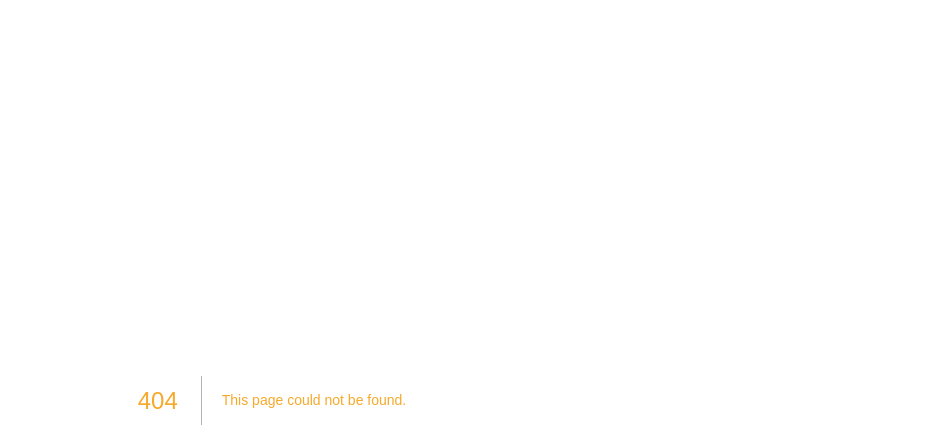
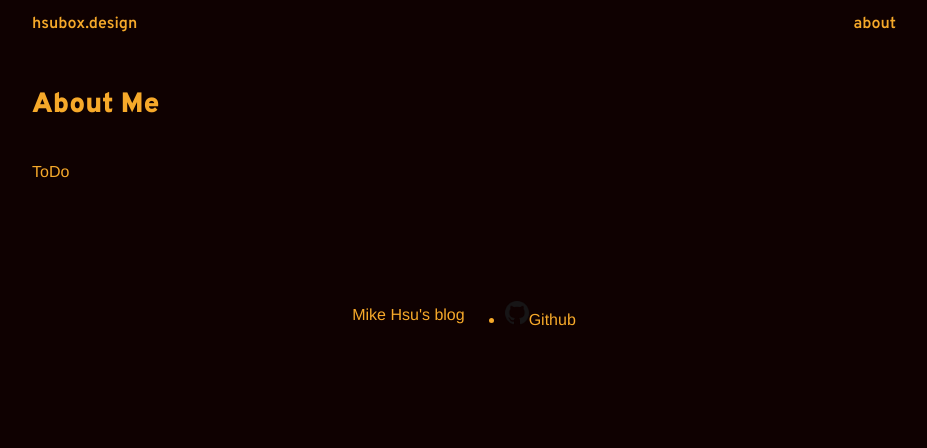
Before and after one commit to hymm/hsubox.design, a Next.js app: page /about in a window 1280 px wide. Before the commit this address had no page. Shown: the top 448 px of the page, without its empty margins (176-1103 px from the left). Built offline with nearby package versions, Linux system fonts and the light colour scheme.

Commit message:
add links to footer and header

```diff
--- a/_includes/footer.js
+++ b/_includes/footer.js
@@ -1,9 +1,14 @@
+import Image from "next/image";
+
 export default function Footer() {
   return (
     <footer>
       <p>Mike Hsu's blog</p>
       <ul>
-        <li>Github</li>
+        <li>
+          <Image src="/images/Github-Mark-32px.png" width={24} height={24} />
+          Github
+        </li>
       </ul>
     </footer>
   );
--- a/_includes/header.js
+++ b/_includes/header.js
@@ -1,11 +1,20 @@
 import styles from "./header.module.css";
+import Link from "next/link";
 
 export default function Header() {
   return (
     <header className={styles.header}>
       <ul>
-        <li>hsubox.design</li>
-        <li>about</li>
+        <li>
+          <Link href="/">
+            <a>hsubox.design</a>
+          </Link>
+        </li>
+        <li>
+          <Link href="/about">
+            <a>about</a>
+          </Link>
+        </li>
       </ul>
     </header>
   );
--- a/_layouts/default.js
+++ b/_layouts/default.js
@@ -10,7 +10,7 @@ export default function DefaultLayout({ children, title, description }) {
         <meta name="description" content={description} />
         <style>
           @import
-          url('https://fonts.googleapis.com/css2?family=Arimo&family=Overpass:wght@900&display=swap');
+          url('https://fonts.googleapis.com/css2?family=Arimo&family=Overpass:wght@600;900&display=swap');
         </style>
       </Head>
       <Header />
--- /dev/null
+++ b/pages/about.js
@@ -0,0 +1,14 @@
+import DefaultLayout from "@layouts/default";
+import Link from "next/link";
+import { getConfig, getAllPosts } from "@api";
+
+export default function Blog({ title, description, posts }) {
+  return (
+    <DefaultLayout title={title} description={description}>
+      <article>
+        <h1>About Me</h1>
+        <p>ToDo</p>
+      </article>
+    </DefaultLayout>
+  );
+}
--- a/styles/layout.css
+++ b/styles/layout.css
@@ -9,6 +9,7 @@ html {
   --title-color: var(--medium-amber);
   --page-margin: 1rem;
   --page-max-width: calc(100vw - 2 * var(--page-margin));
+  --body-max-width: 56em;
 }
 
 main {
@@ -25,8 +26,17 @@ header, footer, article {
   grid-column: 1 / 4;
 }
 
+header {
+  font-family: 'Overpass', sans-serif;
+  font-weight: 600;
+}
+
+
+article > pre {
+  width: 100%;
+}
 .prismjs {
-  width: var(--page-max-width);
+  max-width: var(--page-max-width);
 }
 
 img {
@@ -35,7 +45,16 @@ img {
 
 h1, h2, h3, h4, h5, h6 {
   font-family: 'Overpass', sans-serif;
+  font-weight: 900;
   color: var(--title-color);
+}
+
+h1 {
+  font-size: 1.75rem;
+}
+
+h2 {
+  font-size: 1.25rem;
 }
 
 p {
@@ -51,7 +70,7 @@ table th, table td {
 body {
   font-family: 'Arimo', sans-serif;
   margin: 0 auto;
-  max-width: 56em;
+  max-width: var(--body-max-width);
   padding: 0;
   background: var(--background-color);
   color: var(--text-color);
```
Also changed, not shown: _layouts/post.js (+0 -7 lines), public/images/GitHub-Mark-32px.png (added).
